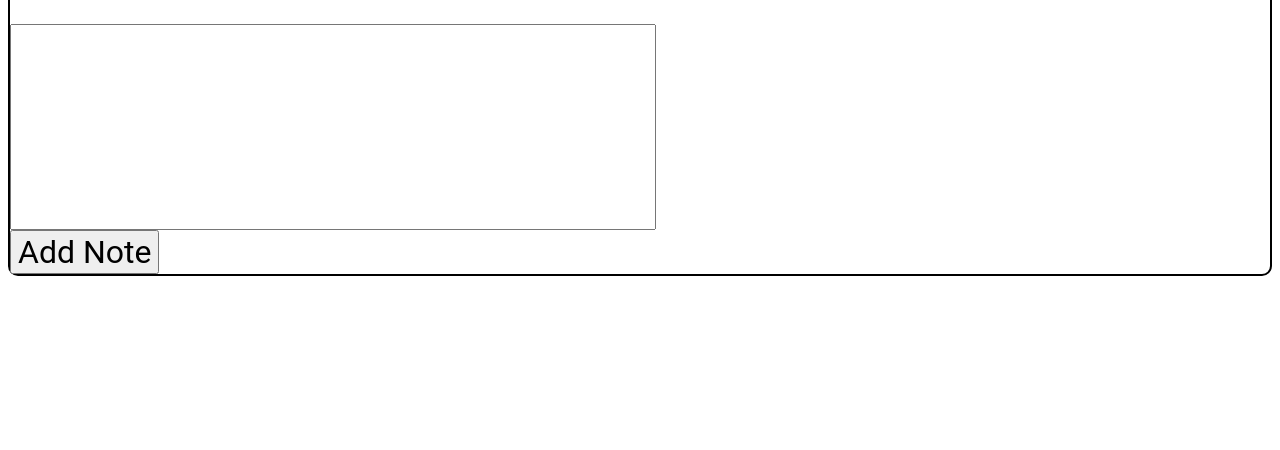
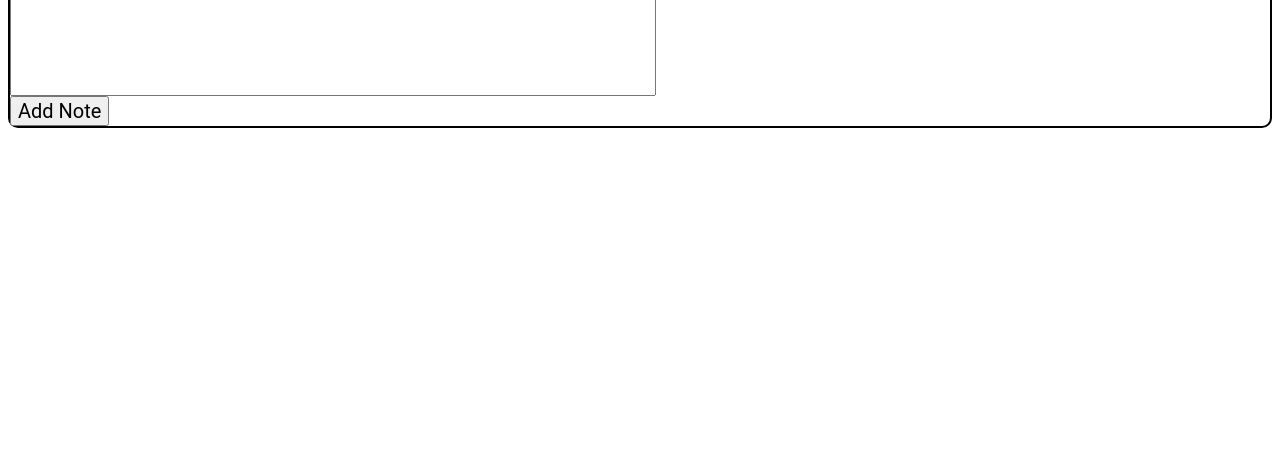
Before and after one commit to flamingchickens1540/BatteryTesting, a plain HTML site: page frontend/batterylist/notesmanage/index.html in a window 1280 px wide. Shown: the part 350-800 px from the top of the page. Drawn offline with Linux system fonts and the light colour scheme.

Commit message:
font stuff

```diff
--- a/frontend/batterylist/notes.js
+++ b/frontend/batterylist/notes.js
@@ -25,6 +25,6 @@
 
     document.querySelector("#manageNotes").addEventListener("click", () => {
         if(getBattery())
-            window.open(`notesmanage/`, "Manage NotesWindow", "width=1200,height=600");
+            window.open(`notesmanage/`);
     });
 }
--- a/frontend/batterylist/notesmanage/style.css
+++ b/frontend/batterylist/notesmanage/style.css
@@ -13,5 +13,5 @@
     width: 50vw;
     min-height: 25vh;
     max-height: 999999px;
-    font-size: 32px;
+    font-size: 2.5vh;
 }
--- a/frontend/batterylist/style.css
+++ b/frontend/batterylist/style.css
@@ -1,5 +1,5 @@
 body {
-    font-size: 32px;
+    font-size: 2.5vh;
     font-family: "Roboto";
     margin: 0px;
 }
```
